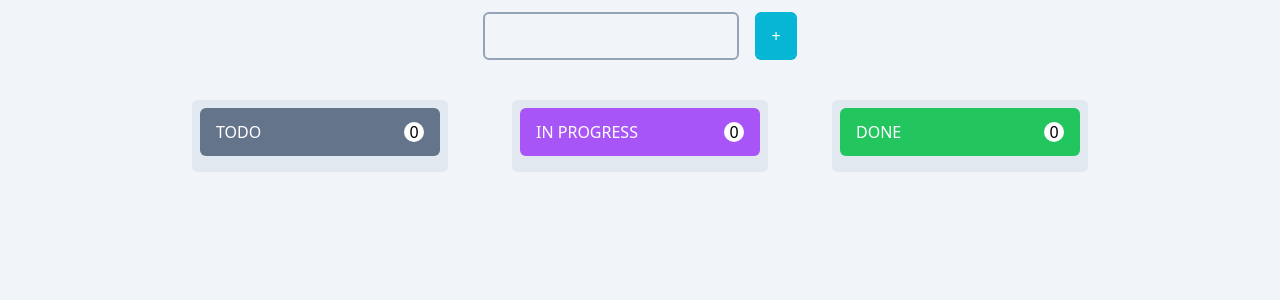
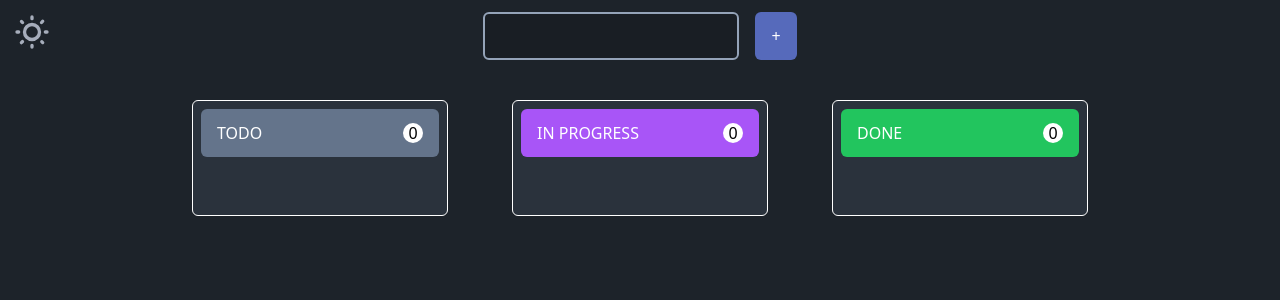
Before and after one commit to DE4D-P00L/TaskPlanner, a React (Vite) app: page / in a window 1280 px wide. Shown: the top 300 px of the page. Built offline with nearby package versions, Linux system fonts and the light colour scheme.

Commit message:
added theme switch

```diff
--- a/package.json
+++ b/package.json
@@ -22,6 +22,7 @@
     "@types/react-dom": "^18.2.17",
     "@vitejs/plugin-react": "^4.2.1",
     "autoprefixer": "^10.4.17",
+    "daisyui": "^4.7.2",
     "eslint": "^8.55.0",
     "eslint-plugin-react": "^7.33.2",
     "eslint-plugin-react-hooks": "^4.6.0",
--- a/src/App.jsx
+++ b/src/App.jsx
@@ -7,6 +7,7 @@ import { HTML5Backend } from "react-dnd-html5-backend";
 
 function App() {
   const [tasks, setTasks] = useState([]);
+  const [darkmode, setDarkmode] = useState(true);
 
   useEffect(() => {
     const list = localStorage.getItem("tasks");
@@ -17,8 +18,29 @@ function App() {
     <DndProvider backend={HTML5Backend}>
       <Toaster position="top-right" duration={500} />
       <div
-        className="bg-slate-100 w-full h-screen max-h-screen flex flex-col items-center gap-10
-       p-3">
+        className="w-full h-screen max-h-screen flex flex-col items-center gap-10
+       p-3 relative-top"
+        data-theme={`${darkmode ? "dark" : "light"}`}>
+        <div
+          className="absolute left-3 top-3 cursor-pointer"
+          onClick={() => setDarkmode((prev) => !prev)}>
+          {darkmode ? (
+            <svg
+              className="fill-current w-10 h-10"
+              xmlns="http://www.w3.org/2000/svg"
+              viewBox="0 0 24 24">
+              <path d="M5.64,17l-.71.71a1,1,0,0,0,0,1.41,1,1,0,0,0,1.41,0l.71-.71A1,1,0,0,0,5.64,17ZM5,12a1,1,0,0,0-1-1H3a1,1,0,0,0,0,2H4A1,1,0,0,0,5,12Zm7-7a1,1,0,0,0,1-1V3a1,1,0,0,0-2,0V4A1,1,0,0,0,12,5ZM5.64,7.05a1,1,0,0,0,.7.29,1,1,0,0,0,.71-.29,1,1,0,0,0,0-1.41l-.71-.71A1,1,0,0,0,4.93,6.34Zm12,.29a1,1,0,0,0,.7-.29l.71-.71a1,1,0,1,0-1.41-1.41L17,5.64a1,1,0,0,0,0,1.41A1,1,0,0,0,17.66,7.34ZM21,11H20a1,1,0,0,0,0,2h1a1,1,0,0,0,0-2Zm-9,8a1,1,0,0,0-1,1v1a1,1,0,0,0,2,0V20A1,1,0,0,0,12,19ZM18.36,17A1,1,0,0,0,17,18.36l.71.71a1,1,0,0,0,1.41,0,1,1,0,0,0,0-1.41ZM12,6.5A5.5,5.5,0,1,0,17.5,12,5.51,5.51,0,0,0,12,6.5Zm0,9A3.5,3.5,0,1,1,15.5,12,3.5,3.5,0,0,1,12,15.5Z" />
+            </svg>
+          ) : (
+            <svg
+              className="fill-current w-10 h-10"
+              xmlns="http://www.w3.org/2000/svg"
+              viewBox="0 0 24 24">
+              <path d="M21.64,13a1,1,0,0,0-1.05-.14,8.05,8.05,0,0,1-3.37.73A8.15,8.15,0,0,1,9.08,5.49a8.59,8.59,0,0,1,.25-2A1,1,0,0,0,8,2.36,10.14,10.14,0,1,0,22,14.05,1,1,0,0,0,21.64,13Zm-9.5,6.69A8.14,8.14,0,0,1,7.08,5.22v.27A10.15,10.15,0,0,0,17.22,15.63a9.79,9.79,0,0,0,2.1-.22A8.11,8.11,0,0,1,12.14,19.73Z" />
+            </svg>
+          )}
+        </div>
+
         <CreateTask tasks={tasks} setTasks={setTasks} />
         <ListTasks tasks={tasks} setTasks={setTasks} />
       </div>
--- a/src/components/CreateTask.jsx
+++ b/src/components/CreateTask.jsx
@@ -34,11 +34,11 @@ const CreateTask = ({ tasks, setTasks }) => {
           setTask({ ...task, id: uuidv4(), content: e.target.value })
         }
         value={task.content}
-        className="border-2 border-slate-400 bg-slate-100 rounded-md mr-4 h-12 w-64 px-2"
+        className="border-2 border-slate-400 bg-base-200 rounded-md mr-4 h-12 w-64 px-2"
       />
       <button
         type="submit"
-        className="bg-cyan-500 rounded-md px-4 h-12 text-white">
+        className="bg-secondary rounded-md px-4 h-12 text-white select-none">
         +
       </button>
     </form>
--- a/src/components/Section.jsx
+++ b/src/components/Section.jsx
@@ -48,10 +48,10 @@ function Section({ status, tasks, setTasks, todos, inProgress, done }) {
     <div
       ref={drop}
       className={`w-64 rounded-md p-2 ${
-        isOver ? "bg-blue-200" : "bg-slate-200"
-      }`}>
+        isOver ? "bg-primary" : "bg-neutral"
+      } border border-primary-content`}>
       <Header text={text} bg={bg} count={tasksToMap?.length} />
-      <div className="pt-2 overflow-y-auto max-h-[calc(100vh-170px)] no-scrollbar flex flex-col gap-2">
+      <div className="pt-2 overflow-y-auto max-h-[calc(100vh-170px)] no-scrollbar flex flex-col gap-2 min-h-[50px]">
         {tasksToMap.length > 0 &&
           tasksToMap.map((task) => (
             <Task key={task.id} task={task} tasks={tasks} setTasks={setTasks} />
--- a/src/components/Task.jsx
+++ b/src/components/Task.jsx
@@ -20,12 +20,12 @@ function Task({ task, tasks, setTasks }) {
   return (
     <div
       ref={drag}
-      className={`relative p-4 bg-slate-100 shadow-md rounded-md ${
+      className={`relative p-4 bg-accent shadow-md rounded-md ${
         isDragging ? "opacity-25" : "opacity-100"
       }`}>
-      <p className="select-none text-md">{task.content}</p>
+      <p className="select-none text-md text-primary-content">{task.content}</p>
       <button
-        className="absolute top-4 right-1 text-slate-500"
+        className="absolute top-4 right-1 text-primary-content"
         onClick={() => handleRemove(task.id)}>
         <svg
           xmlns="http://www.w3.org/2000/svg"
--- a/tailwind.config.js
+++ b/tailwind.config.js
@@ -4,5 +4,26 @@ export default {
   theme: {
     extend: {},
   },
-  plugins: [],
+  daisyui: {
+    themes: [
+      {
+        light: {
+          ...require("daisyui/src/theming/themes")["light"],
+          neutral: "#eaeaea",
+          accent: "#bababa",
+          secondary: "#566abb",
+          "primary-content": "#000",
+        },
+      },
+      {
+        dark: {
+          ...require("daisyui/src/theming/themes")["dark"],
+          accent: "#41425d",
+          secondary: "#566abb",
+          "primary-content": "#fff",
+        },
+      },
+    ],
+  },
+  plugins: [require("daisyui")],
 };
```
Also changed, not shown: 1 other file (tests, documents, lock files or other folders).
